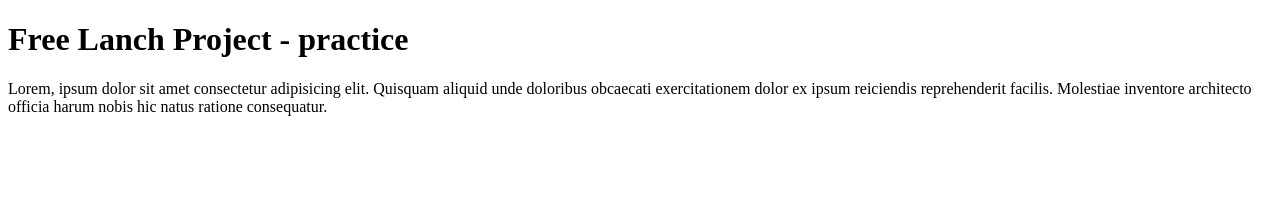
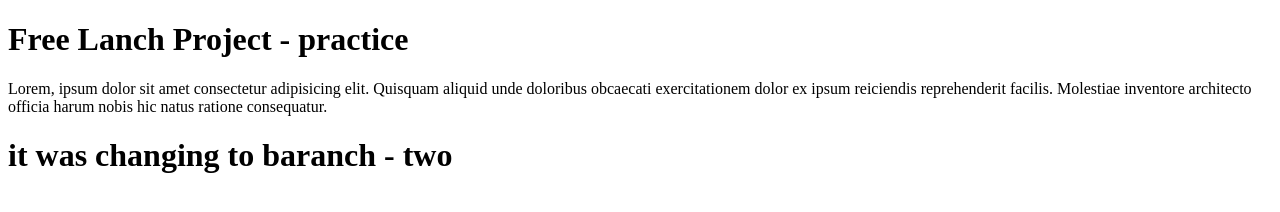
Before and after one commit to surentharrajan-m/first-rep, a plain HTML site: page index.html in a window 1280 px wide. Drawn offline with Linux system fonts and the light colour scheme.

Commit message:
new conted added

```diff
--- a/index.html
+++ b/index.html
@@ -8,5 +8,6 @@
 <body>
     <h1>Free Lanch Project - practice</h1>
     <p>Lorem, ipsum dolor sit amet consectetur adipisicing elit. Quisquam aliquid unde doloribus obcaecati exercitationem dolor ex ipsum reiciendis reprehenderit facilis. Molestiae inventore architecto officia harum nobis hic natus ratione consequatur.</p>
+    <h1>it was changing to baranch - two</h1>
 </body>
 </html>
```
